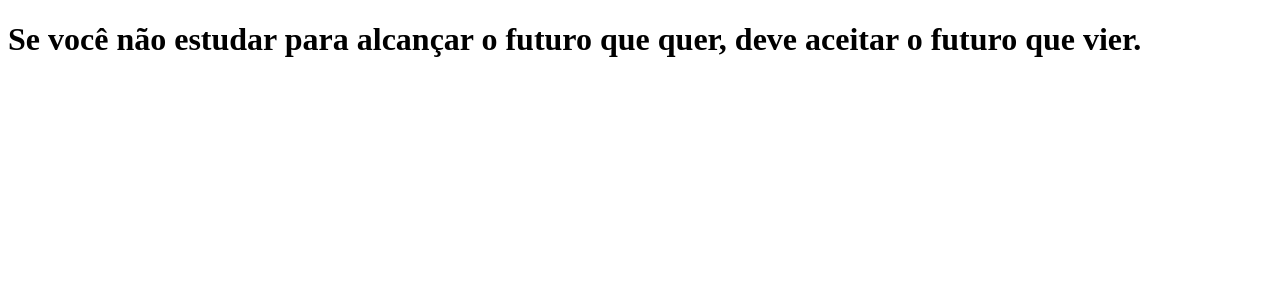
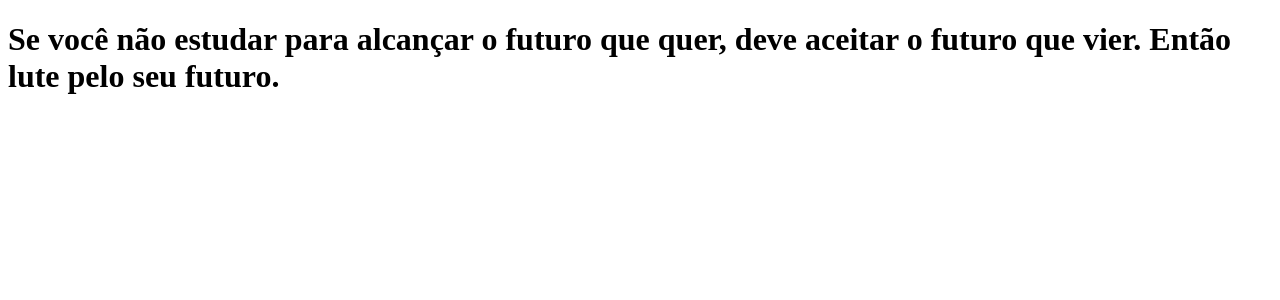
Before and after one commit to JhonattaCosta/myrep, a Next.js app: page / in a window 1280 px wide. Shown: the top 300 px of the page. Built offline with nearby package versions, Linux system fonts and the light colour scheme.

Commit message:
errei fui mlk

```diff
--- a/pages/index.js
+++ b/pages/index.js
@@ -1,5 +1,5 @@
 function Home() {
-    return <h1>Se você não estudar para alcançar o futuro que quer, deve aceitar o futuro que vier.</h1>
+    return <h1>Se você não estudar para alcançar o futuro que quer, deve aceitar o futuro que vier. Então lute pelo seu futuro.</h1>
 }
 
 export default Home;
```
